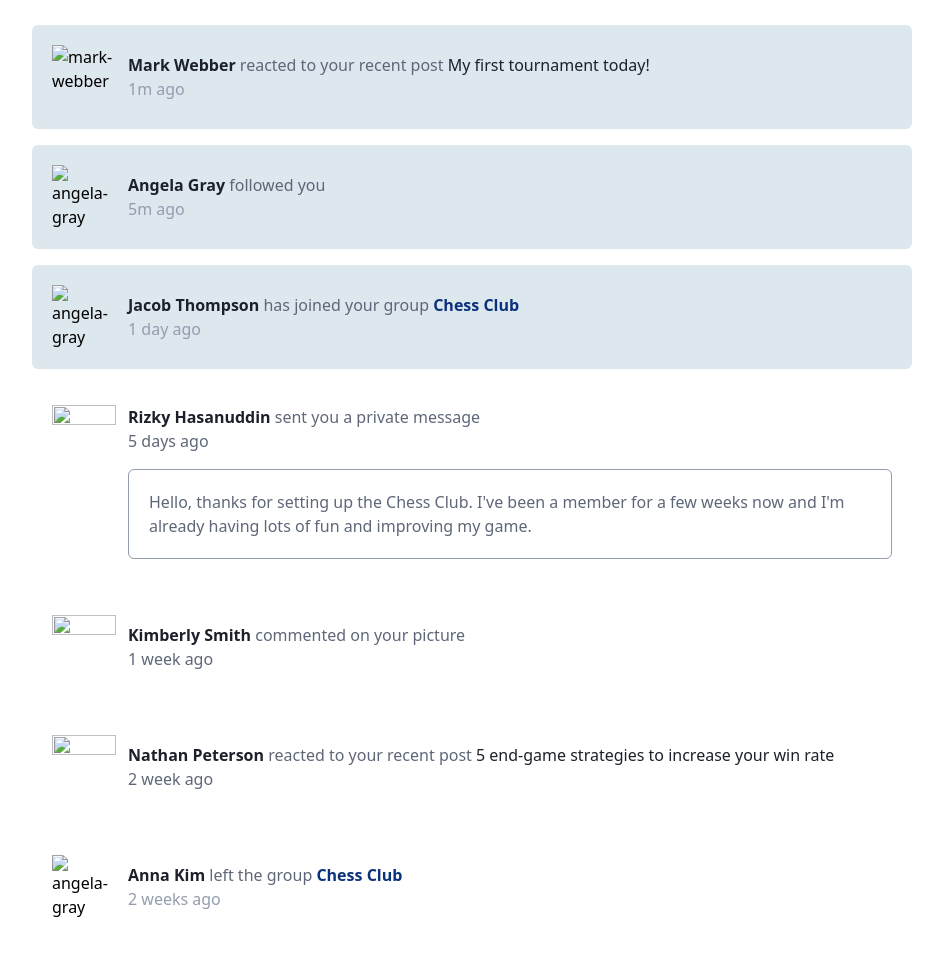
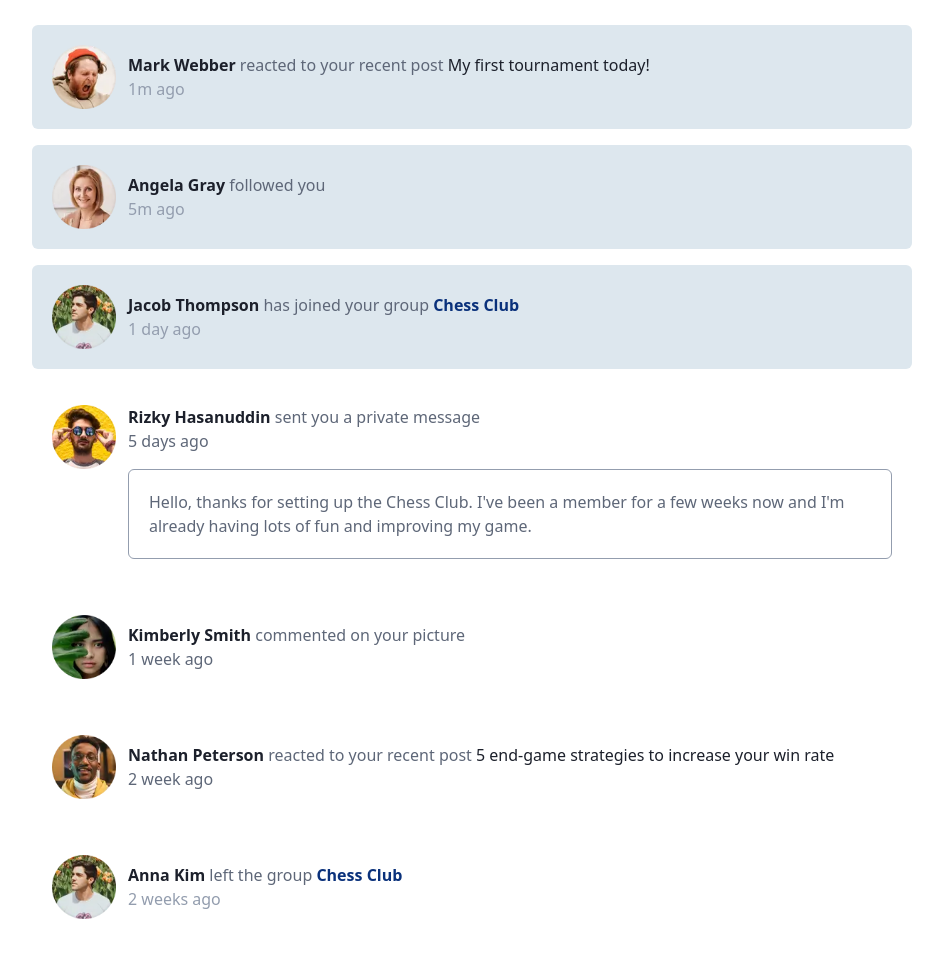
Before and after one commit to Godstime01/notifications-page-main, a website: page index.html in a window 1280 px wide. Shown: the part 87-1044 px from the top of the page, without its empty margins (168-1111 px from the left). Drawn offline with Linux system fonts and the light colour scheme; the site is published under a folder, as on GitHub Pages, so addresses that start at the root find nothing.

Commit message:
fixed images

```diff
--- a/index.html
+++ b/index.html
@@ -16,7 +16,7 @@
 
     <div class="group p-5 rounded-md data-[read=true]:bg-grayish_blue-300" data-read="true">
       <div class="flex gap-3 items-center">
-        <img src="/assets/images/avatar-mark-webber.webp" class="aspect-square w-[4rem]" alt="mark-webber">
+        <img src="./assets/images/avatar-mark-webber.webp" class="aspect-square w-[4rem]" alt="mark-webber">
         <p class="text-grayish_blue-500"><a href="" class="text-grayish_blue-600 font-bold">Mark Webber</a> reacted to your recent post <span class="text-grayish_blue-600">My first tournament today!</span>
           <span class="text-grayish_blue-400 block">1m ago</span>
         </p>
@@ -25,7 +25,7 @@
 
     <div class="group p-5 rounded-md data-[read=true]:bg-grayish_blue-300" data-read="true">
       <div class="flex gap-3 items-center">
-        <img src="/assets/images/avatar-angela-gray.webp" class="aspect-square w-[4rem]" alt="angela-gray">
+        <img src="./assets/images/avatar-angela-gray.webp" class="aspect-square w-[4rem]" alt="angela-gray">
         <p class="text-grayish_blue-500"><a href="" class="text-grayish_blue-600 font-bold">Angela Gray</a> followed you
           <span class="text-grayish_blue-400 block">5m ago</span>
         </p>
@@ -34,7 +34,7 @@
 
     <div class="group p-5 rounded-md data-[read=true]:bg-grayish_blue-300" data-read="true">
       <div class="flex gap-3 items-center">
-        <img src="/assets/images/avatar-jacob-thompson.webp" class="aspect-square w-[4rem]" alt="angela-gray">
+        <img src="./assets/images/avatar-jacob-thompson.webp" class="aspect-square w-[4rem]" alt="angela-gray">
         <p class="text-grayish_blue-500"><a href="" class="text-grayish_blue-600 font-bold">  Jacob Thompson </a> has joined your group
           <a href="" class="text-blue font-extrabold">
             Chess Club
@@ -46,7 +46,7 @@
 
     <div class="group p-5 rounded-md data-[read=true]:bg-grayish_blue-300">
       <div class="flex gap-3 items-start">
-        <img src="/assets/images/avatar-rizky-hasanuddin.webp" class="aspect-square w-[4rem]" alt="">
+        <img src="./assets/images/avatar-rizky-hasanuddin.webp" class="aspect-square w-[4rem]" alt="">
 
         <div class="text-grayish_blue-500 ">
           <a href="" class="text-grayish_blue-600 font-bold">Rizky Hasanuddin</a> sent you a private message
@@ -66,7 +66,7 @@
 
     <div class="group p-5 rounded-md data-[read=true]:bg-grayish_blue-300">
       <div class="flex items-center gap-3">
-        <img src="/assets/images/avatar-kimberly-smith.webp" class="aspect-square w-[4rem]" alt="">
+        <img src="./assets/images/avatar-kimberly-smith.webp" class="aspect-square w-[4rem]" alt="">
         <p class="text-grayish_blue-500">
           <a href="" class="text-grayish_blue-600 font-bold">Kimberly Smith</a> commented on your picture
           <span class="block ">1 week ago</span>
@@ -76,7 +76,7 @@
 
     <div class="group p-5 rounded-md data-[read=true]:bg-grayish_blue-300">
       <div class="flex items-center gap-3">
-        <img src="/assets/images/avatar-nathan-peterson.webp" class="aspect-square w-[4rem]" alt="">
+        <img src="./assets/images/avatar-nathan-peterson.webp" class="aspect-square w-[4rem]" alt="">
         <p class="text-grayish_blue-500">
           <a href="" class="text-grayish_blue-600 font-bold">Nathan Peterson</a> reacted to your recent post <span class="text-grayish_blue-600 font-medium">5 end-game strategies to increase your win rate</span>
           <span class="block ">2 week ago</span>
@@ -86,7 +86,7 @@
 
     <div class="group p-5 rounded-md data-[read=true]:bg-grayish_blue-300">
       <div class="flex gap-3 items-center">
-        <img src="/assets/images/avatar-jacob-thompson.webp" class="aspect-square w-[4rem]" alt="angela-gray">
+        <img src="./assets/images/avatar-jacob-thompson.webp" class="aspect-square w-[4rem]" alt="angela-gray">
         <p class="text-grayish_blue-500"><a href="" class="text-grayish_blue-600 font-bold">  Anna Kim  </a> left the group
           <a href="" class="text-blue font-extrabold">
             Chess Club
```
